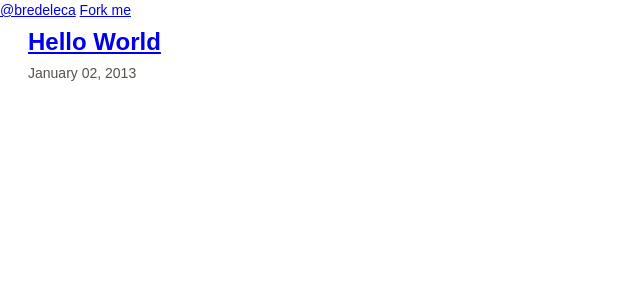
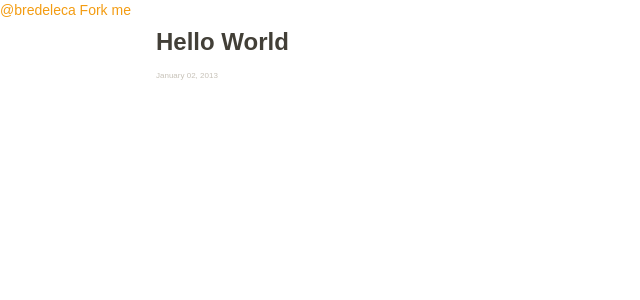
Before and after one commit to bredele/bredele.github.io, a Jekyll site: the page built from index.html, in a window 1280 px wide. Shown: the top 300 px of the page, without its empty margins (0-640 px from the left). Built offline with Jekyll 4.4.1, drawn with Linux system fonts in a browser that asks for light colours; Markdown is read by kramdown in place of the engine named in the settings; the list of posts is cut into pages by our own code.

Commit message:
add style layout

```diff
--- a/_layouts/base.html
+++ b/_layouts/base.html
@@ -20,7 +20,7 @@
     <a href="http://twitter.com/bredeleca" class="twitter">@bredeleca</a>
     <a href="http://github.com/bredele" class="github">Fork me</a>
   </nav>
-  <section class="main" role="main">
+  <section class="main center" role="main">
     {{ content }}
   </section>
 </body>
--- a/assets/blog.css
+++ b/assets/blog.css
@@ -15,6 +15,12 @@ ol {
 }
 ul.unstyled {
 	list-style: none;
+}
+a {
+	text-decoration: none;
+	cursor:pointer;
+	outline:0;
+	color:#f39c12;
 }
 img {
 	vertical-align: middle;
@@ -59,6 +65,12 @@ figure {
 	margin: .75em 0 0;
 	line-height: 1.5;
 }
+
+h1,h2,h3,h4 {
+	color: #423f37;
+	font-weight: 600;
+}
+
 h1{
 	margin: 0.6563em 0 0 0;
 	font-size: 2.2857em;
@@ -78,16 +90,6 @@ h4 {
 	margin: 1.05em 0 0 0;
 	font-size: 1.4286em;
 	line-height: 1.05;
-}
-h5 {
-	margin: 1.1667em 0 0 0;
-	font-size: 1.2857em;
-	line-height: 1.1667;
-}
-h6{
-	margin: 1.3125em 0 0 0;
-	font-size: 1.1429em;
-	line-height: 1.3125;
 }
 
 
@@ -246,8 +248,6 @@ img.left, img.right {
 	zoom: 1;
 }
 
-/* inline-block and table-cell for IE6/IE7 */
-/* warning: .col needs a width on IE6/IE7 */
 .ie67 .btn,
 .ie67 .col,
 .ie67 .inbl {
@@ -255,7 +255,19 @@ img.left, img.right {
 	zoom: 1;
 }
 .ie8 img {
-	width: auto; /* @bugfix for IE8 */
+	width: auto;
+}
+
+.main {
+	width:80%;
+}
+.article-link {
+	color:inherit;
+}
+
+.article-date {
+	font-size: 0.8rem;
+	color: #c7c2b8;
 }
 
 @media print {
--- a/index.html
+++ b/index.html
@@ -19,7 +19,7 @@ layout: base
     <li>
         <article>
             <h3 class="article-title">
-                <a href="{{ post.url }}">{{ post.title }}</a>
+                <a class="article-link" href="{{ post.url }}">{{ post.title }}</a>
             </h3>
             <time class="article-date" datetime="{{ post.date | date: "%Y-%d-%B" }}">
                 {{ post.date | date: "%B %d, %Y" }}
```
